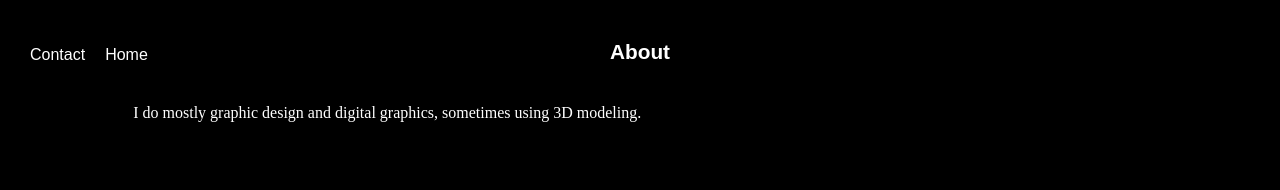
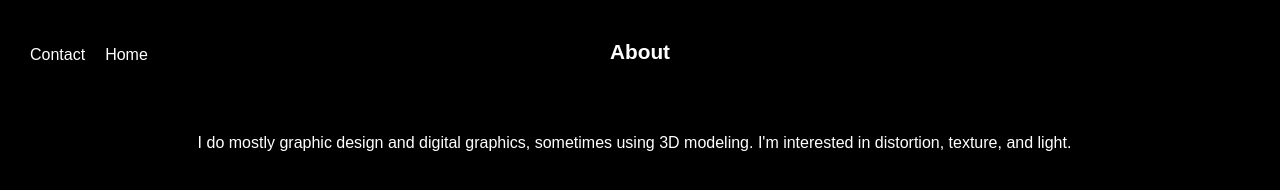
Before and after one commit to yokourano/portfolio, a plain HTML site: page about.html in a window 1280 px wide. Drawn offline with Linux system fonts and the light colour scheme.

Commit message:
Add files via upload

```diff
--- a/about.html
+++ b/about.html
@@ -11,7 +11,7 @@
       <a href="art_frame.html" class="navlink" id="art_about"><p>Home</p></a>
     </div>
     <div id="pagecontent">
-      <p>I do mostly graphic design and digital graphics, sometimes using 3D modeling. </p>
+      <p>I do mostly graphic design and digital graphics, sometimes using 3D modeling. I'm interested in distortion, texture, and light.</p>
     </div>
   </body>
 </html>
--- a/frames.css
+++ b/frames.css
@@ -107,6 +107,10 @@ h2 {
 }
 
 #pagecontent {
-  width:60%;
-  text-align: center;
+  margin-top:70px;
+  display: block;
+  margin-left: auto;
+  margin-right: auto;
+  width:70%;
+  font-family: sans-serif;
 }
```
